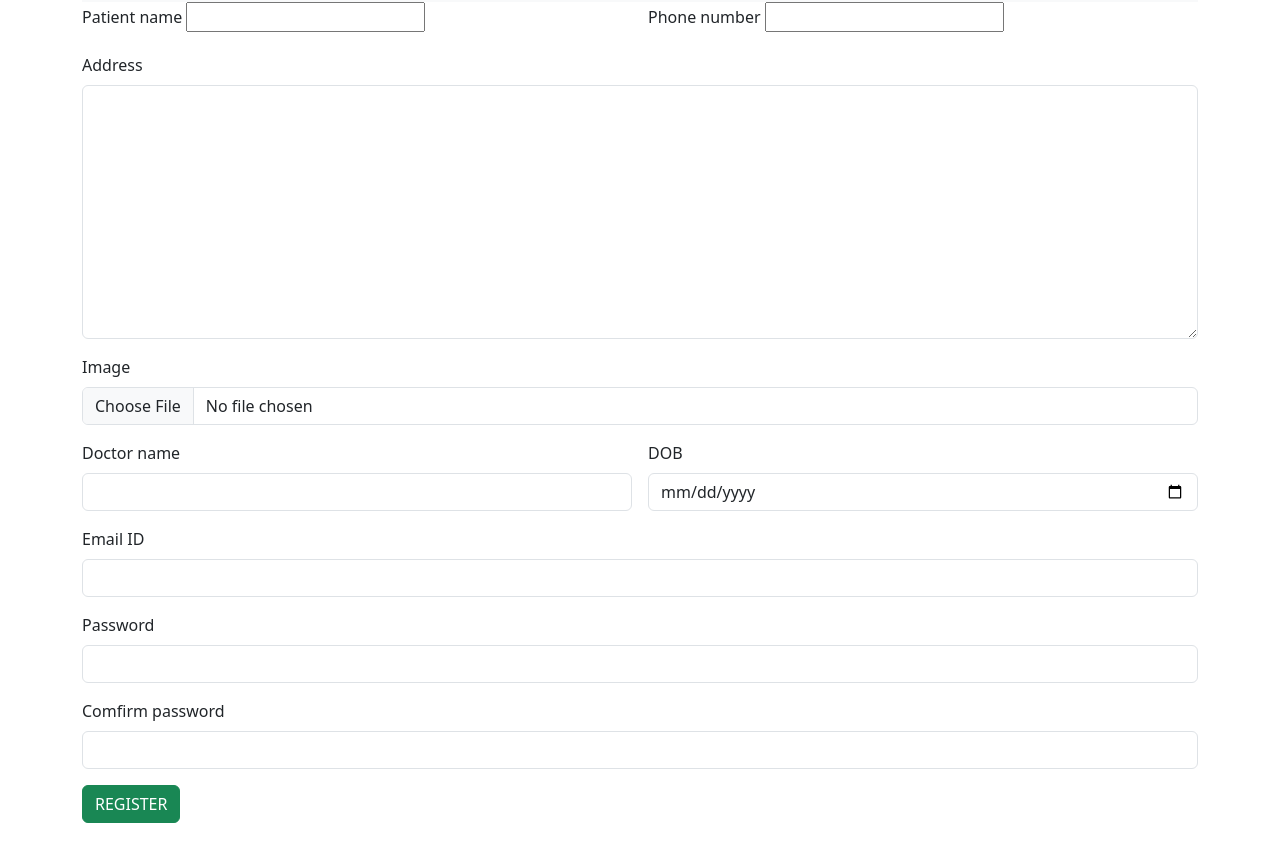
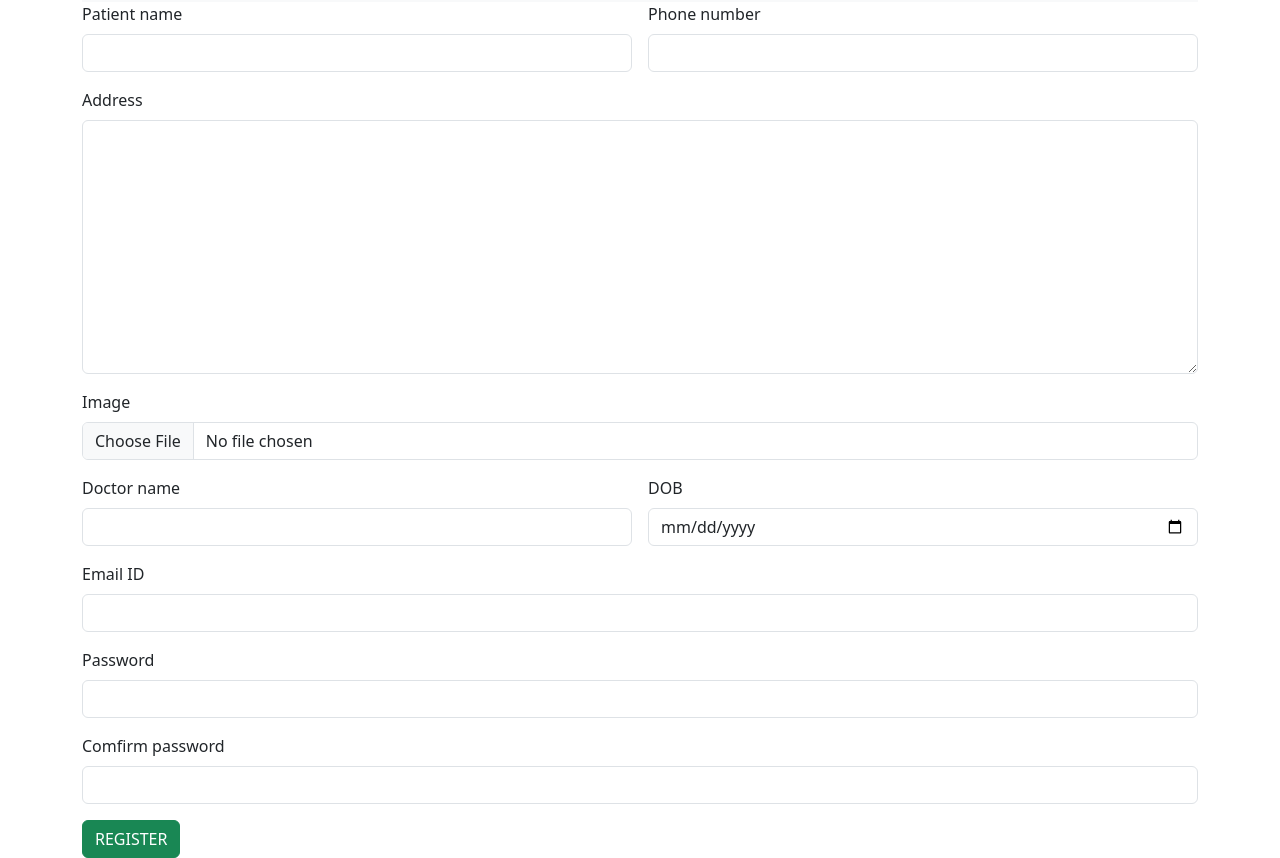
Before and after one commit to 3bin-05/Patient-App, a plain HTML site: page index.html in a window 1280 px wide. Shown: the part 54-912 px from the top of the page. Before the commit the page ends 877 px from the top, so only its background shows below. Drawn offline with nearby package versions, Linux system fonts and the light colour scheme.

Commit message:
patient app

```diff
--- a/index.html
+++ b/index.html
@@ -32,11 +32,11 @@
                 <div class="row g-3">
                     <div class="col col-12 col-sm-6 col-md-6 col-lg-6 col-xl-6 col-xxl-6">
                         <label for="" class="form-label">Patient name</label>
-                        <input type="text" class="form-input">
+                        <input type="text" class="form-control">
                     </div>
                     <div class="col col-12 col-sm-6 col-md-6 col-lg-6 col-xl-6 col-xxl-6">
                         <label for="" class="form-label">Phone number</label>
-                        <input type="text" class="form-input">
+                        <input type="text" class="form-control">
                     </div>
                     <div class="col col-12 col-sm-12 col-md-12 col-lg-12 col-xl-12 col-xxl-12">
                         <label for="" class="form-label">Address</label>
```
